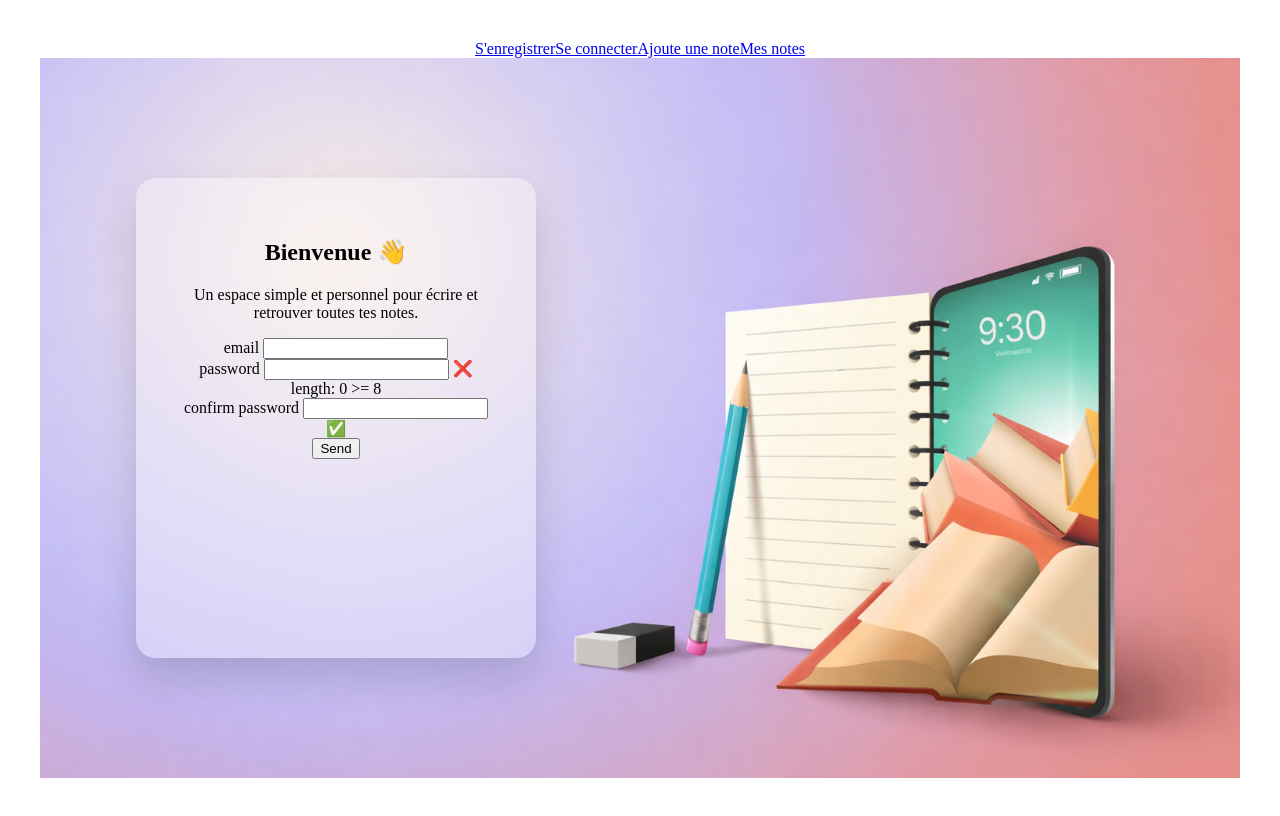
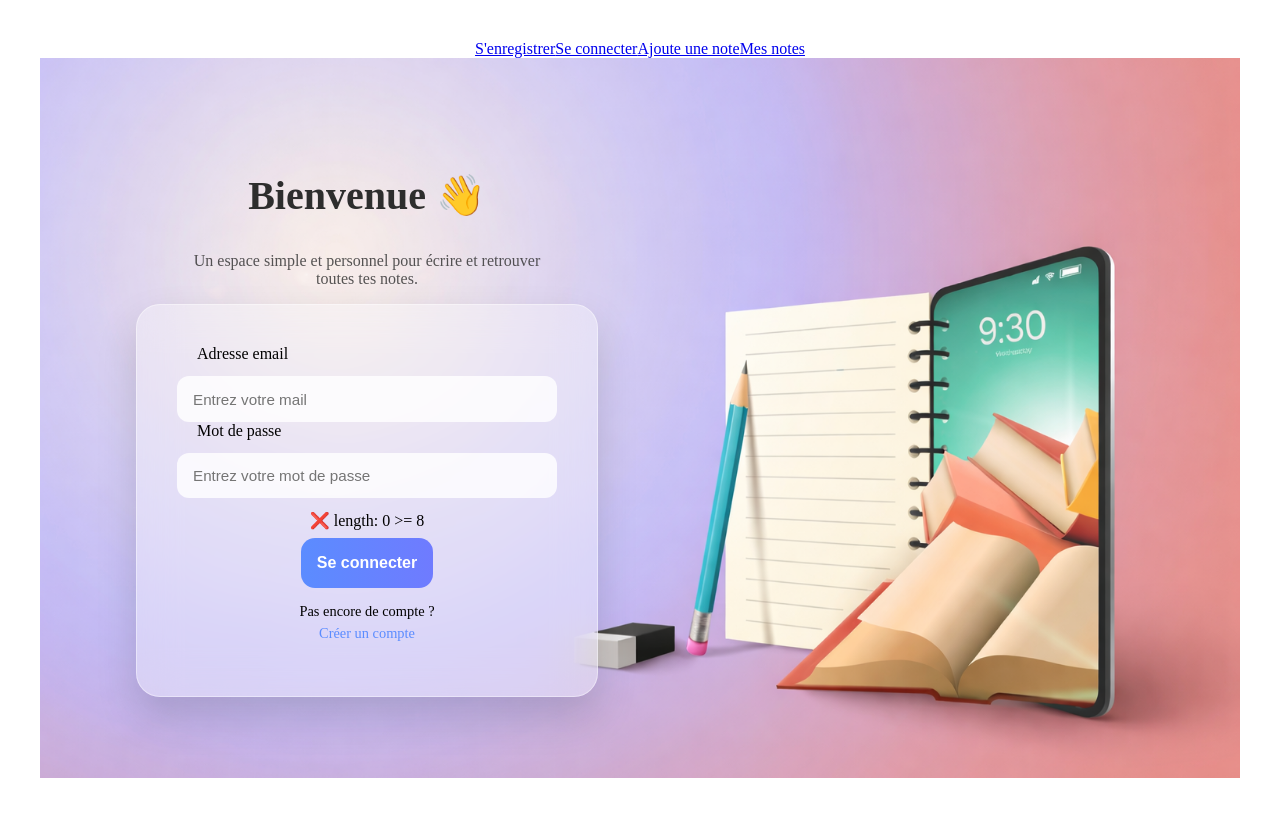
Before and after one commit to Colombine972/TravelNotes, a React (Vite) app in the folder client/: page / in a window 1280 px wide. Built offline with nearby package versions, Linux system fonts and the light colour scheme.

Commit message:
modified glasscard to register

```diff
--- a/client/src/components/Modal.tsx
+++ b/client/src/components/Modal.tsx
@@ -1,7 +1,6 @@
 import { useEffect } from "react";
 import type { ReactNode } from "react";
 import "../styles/Modal.css";
-
 
 type ModalProps = {
   isOpen: boolean;
@@ -10,12 +9,8 @@ type ModalProps = {
 };
 
 function Modal({ isOpen, onClose, children }: ModalProps) {
-
   useEffect(() => {
-
-    if (isOpen) {
-      document.body.style.overflow = "hidden";
-    }
+    if (isOpen) document.body.style.overflow = "hidden";
     return () => {
       document.body.style.overflow = "";
     };
@@ -24,8 +19,19 @@ function Modal({ isOpen, onClose, children }: ModalProps) {
   if (!isOpen) return null;
 
   return (
-		<div className="modal-overlay" onClick={onClose}>
-			<div className="modal-content" onClick={(e) => e.stopPropagation()}>
+    <div
+      className="modal-overlay"
+      onClick={(e) => {
+        if (e.target === e.currentTarget) {
+          onClose();
+        }
+      }}
+      tabIndex={-1}
+      onKeyDown={(e) => {
+        if (e.key === "Escape") onClose();
+      }}
+    >
+      <div className="modal-content">
         <button
           type="button"
           className="modal-close"
--- a/client/src/pages/Register.tsx
+++ b/client/src/pages/Register.tsx
@@ -6,7 +6,7 @@ import { useNavigate } from "react-router";
 function Register() {
   const emailRef = useRef<HTMLInputElement>(null);
   const [password, setPassword] = useState("");
-  const [confirmPassword, setConfirmPassword] = useState("");
+
 
   // Hook pour la navigation
   const navigate = useNavigate();
@@ -18,12 +18,6 @@ function Register() {
     setPassword(event.target.value);
   };
 
-  // Gestionnaire de changement de la confirmation du mot de passe
-  const updateRegisterConfirmPassword: ChangeEventHandler<HTMLInputElement> = (
-    event,
-  ) => {
-    setConfirmPassword(event.target.value);
-  };
 
   // Gestionnaire de soumission du formulaire
   const submitRegisterForm: FormEventHandler = async (event) => {
@@ -60,44 +54,40 @@ function Register() {
 
     <main className="register-page">
     <section className="register-form">
-        <div className="form-card">
+        <div className="welcome-card">
             <h1>Bienvenue <span>👋</span></h1>
             <p className="subtitle">
             Un espace simple et personnel pour écrire et retrouver toutes tes
             notes.
           </p>
+          </div>
+          <div className="login-card">
         <form onSubmit={submitRegisterForm}>
-      <div>
+      <div className="input-group">
         {/* Champ pour l'email */}
-        <label htmlFor="email">email</label>{" "}
-        <input ref={emailRef} type="email" id="email" />
+        <label htmlFor="email"><span></span>Adresse email</label>{" "}
+        <input ref={emailRef} type="email" id="email" placeholder="Entrez votre mail"/>
       </div>
-      <div>
+      <div className="input-group">
         {/* Champ pour le mot de passe */}
-        <label htmlFor="password">password</label>{" "}
+        <label htmlFor="password"><span></span>Mot de passe</label>{" "}
         <input
           type="password"
           id="password"
+          placeholder="Entrez votre mot de passe"
           value={password}
           onChange={updateRegisterPassword}
         />{" "}
         {/* Indicateur de force du mot de passe */}
         {password.length >= 8 ? "✅" : "❌"} {`length: ${password.length} >= 8`}
       </div>
-      <div>
-        {/* Champ pour la confirmation du mot de passe */}
-        <label htmlFor="confirm-password">confirm password</label>{" "}
-        <input
-          type="password"
-          id="confirm-password"
-          value={confirmPassword}
-          onChange={updateRegisterConfirmPassword}
-        />{" "}
-        {/* Indicateur de correspondance avec le mot de passe */}
-        {password === confirmPassword ? "✅" : "❌"}
-      </div>
-      {/* Bouton de soumission du formulaire */}
-      <button type="submit">Send</button>
+      <button type="submit" className="login-btn">
+            Se connecter
+      </button>
+
+      <p className="register-link">
+            Pas encore de compte ? <span onClick={() => navigate("/register")}>Créer un compte</span>
+      </p>
     </form>
     </div>
     </section>
--- a/client/src/styles/Register.css
+++ b/client/src/styles/Register.css
@@ -12,6 +12,7 @@
 
 .register-form {
     display: flex;
+    flex-direction: column;
     align-items: center;
     justify-content: center;
 }
@@ -26,3 +27,107 @@
   backdrop-filter: blur(16px);
   box-shadow: 0 20px 40px rgba(0, 0, 0, 0.15);
 }
+
+
+/* -------- CARD TEXTE -------- */
+
+.welcome-card {
+  max-width: 350px;
+  color: #2d2d2d;
+}
+
+.welcome-card h1 {
+  font-size: 2.5rem;
+  font-weight: 700;
+}
+
+.welcome-card p {
+  margin-top: 1rem;
+  font-size: 1rem;
+  opacity: 0.8;
+}
+
+/* -------- CARD FORM -------- */
+
+.login-card {
+  width: 380px;
+  padding: 2.5rem;
+  border-radius: 24px;
+
+  background: rgba(255, 255, 255, 0.35);
+  backdrop-filter: blur(20px);
+  -webkit-backdrop-filter: blur(20px);
+
+  border: 1px solid rgba(255, 255, 255, 0.4);
+
+  box-shadow: 0 20px 40px rgba(0, 0, 0, 0.15);
+}
+
+/* -------- FORM -------- */
+
+.login-form {
+  display: flex;
+  flex-direction: column;
+  gap: 1.2rem;
+}
+
+.input-group {
+  display: flex;
+  flex-direction: column;
+  gap: 0.8rem;
+}
+
+.input-group label {
+  font-weight: 500;
+  font-size: 1rem;
+  text-align: start;
+  padding-left: 20px;
+}
+
+.input-group input {
+  padding: 0.9rem 1rem;
+  border-radius: 12px;
+  border: none;
+  outline: none;
+
+  background: rgba(255, 255, 255, 0.8);
+  font-size: 0.95rem;
+}
+
+/* -------- BUTTON -------- */
+
+.login-btn {
+  margin-top: 0.5rem;
+  padding: 1rem;
+  border-radius: 14px;
+  border: none;
+  cursor: pointer;
+
+  font-weight: 600;
+  font-size: 1rem;
+  color: white;
+
+  background: linear-gradient(90deg, #5b8cff, #6f7bff);
+  transition: 0.3s ease;
+}
+
+.login-btn:hover {
+  transform: translateY(-2px);
+  box-shadow: 0 10px 20px rgba(91, 140, 255, 0.4);
+}
+
+/* -------- LINK -------- */
+
+.register-link {
+    display: flex;
+    flex-direction: column;
+  text-align: center;
+  font-size: 0.9rem;
+}
+
+.register-link span {
+  color: #5b8cff;
+  cursor: pointer;
+  font-weight: 500;
+  padding-top: 5px;
+}
```
Also changed, not shown: client/src/pages/Notes.tsx (line endings or trailing spaces). Lines whose indentation alone changed are shown as unchanged.
